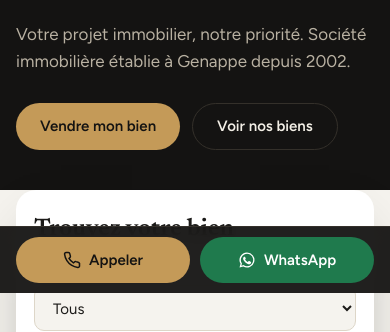
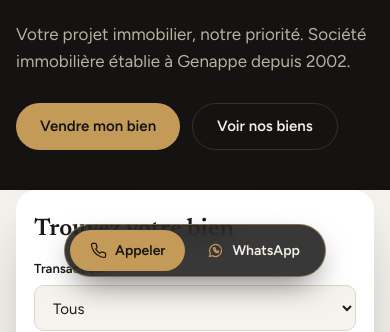
Before and after one commit to amarraduzzi/zamsrl, a plain HTML site: page index.html in a window 390 px wide. Shown: the part 551-883 px from the top of the page. Drawn offline with Linux system fonts and the light colour scheme.

Commit message:
Mobiele knoppen als zwevende capsule

```diff
--- a/index.html
+++ b/index.html
@@ -254,18 +254,22 @@ section,.funnel{scroll-margin-top:88px}
 @media (max-width:520px){.opts,.grid2{grid-template-columns:1fr}.sell-grid .steps{grid-template-columns:1fr}}
 
 
-/* Mobile action bar */
+/* Mobile action bar: floating capsule */
 .mbar{display:none}
 @media (max-width:760px){
-  .mbar{display:grid;grid-template-columns:1fr 1fr;gap:10px;position:fixed;left:0;right:0;bottom:0;z-index:30;
-    padding:10px 16px calc(10px + env(safe-area-inset-bottom,0px));background:rgba(20,19,18,.94);backdrop-filter:blur(10px);-webkit-backdrop-filter:blur(10px);border-top:1px solid var(--ink-line);
-    transition:transform .25s ease}
-  .mbar.off{transform:translateY(110%)}
-  .mbar a{display:flex;align-items:center;justify-content:center;gap:8px;font:600 15px/1 var(--f-body);text-decoration:none;border-radius:999px;padding:14px 12px}
-  .mbar svg{width:18px;height:18px;flex:none}
+  .mbar{display:flex;justify-content:center;position:fixed;left:0;right:0;bottom:0;z-index:30;pointer-events:none;
+    padding:0 16px calc(16px + env(safe-area-inset-bottom,0px));transition:transform .3s ease,opacity .3s ease}
+  .mbar.off{transform:translateY(120%);opacity:0}
+  .mbar .pill{pointer-events:auto;display:flex;align-items:center;gap:2px;padding:5px;border-radius:999px;
+    background:rgba(20,19,18,.84);backdrop-filter:blur(14px);-webkit-backdrop-filter:blur(14px);
+    border:1px solid rgba(196,154,88,.55);box-shadow:0 14px 32px -10px rgba(0,0,0,.6)}
+  .mbar a{display:flex;align-items:center;gap:8px;font:600 14px/1 var(--f-body);text-decoration:none;border-radius:999px;padding:12px 20px;color:var(--on-ink)}
+  .mbar a svg{width:17px;height:17px;flex:none}
   .mbar .call{background:var(--gold);color:var(--ink)}
-  .mbar .wa{background:#1f7a4d;color:#fff}
-  footer{padding-bottom:calc(36px + 72px + env(safe-area-inset-bottom,0px))}
+  .mbar .call:active{background:var(--gold-soft)}
+  .mbar .wa svg{color:var(--gold)}
+  .mbar .wa:active{background:rgba(255,255,255,.08)}
+  footer{padding-bottom:calc(36px + 80px + env(safe-area-inset-bottom,0px))}
 }
 footer{background:var(--ink);color:var(--on-ink-muted);font-size:14px;padding-block:36px}
 .foot{display:flex;flex-wrap:wrap;gap:16px 32px;align-items:center;justify-content:space-between}
@@ -504,8 +508,10 @@ footer{background:var(--ink);color:var(--on-ink-muted);font-size:14px;padding-bl
 </footer>
 
 <nav class="mbar" id="mbar" aria-label="Contact rapide">
-  <a class="call" href="tel:+32473924706"><svg viewBox="0 0 24 24" fill="none" stroke="currentColor" stroke-width="2" aria-hidden="true"><path d="M22 16.9v3a2 2 0 0 1-2.2 2 19.8 19.8 0 0 1-8.6-3.1 19.5 19.5 0 0 1-6-6A19.8 19.8 0 0 1 2.1 4.2 2 2 0 0 1 4.1 2h3a2 2 0 0 1 2 1.7c.1 1 .4 1.9.7 2.8a2 2 0 0 1-.5 2.1L8 9.9a16 16 0 0 0 6 6l1.3-1.3a2 2 0 0 1 2.1-.4c.9.3 1.8.6 2.8.7a2 2 0 0 1 1.7 2z"/></svg><span data-t="mbCall"></span></a>
-  <a class="wa" id="mb-wa" href="https://wa.me/32473924706" target="_blank" rel="noopener"><svg viewBox="0 0 24 24" fill="currentColor" aria-hidden="true"><path d="M12 2a10 10 0 0 0-8.6 15.1L2 22l5-1.3A10 10 0 1 0 12 2zm0 18.2a8.2 8.2 0 0 1-4.2-1.2l-.3-.2-3 .8.8-2.9-.2-.3A8.2 8.2 0 1 1 12 20.2zm4.5-6.1c-.2-.1-1.5-.7-1.7-.8-.2-.1-.4-.1-.6.1l-.8 1c-.1.2-.3.2-.5.1a6.7 6.7 0 0 1-3.3-2.9c-.3-.4.2-.4.7-1.3.1-.2 0-.3 0-.4l-.8-1.8c-.2-.5-.4-.4-.6-.4h-.5a1 1 0 0 0-.7.3 3 3 0 0 0-.9 2.2 5.2 5.2 0 0 0 1.1 2.7 11.8 11.8 0 0 0 4.5 4c1.7.7 2.3.8 3.2.6.5-.1 1.5-.6 1.7-1.2.2-.6.2-1.1.2-1.2-.1-.1-.3-.2-.5-.3z"/></svg><span>WhatsApp</span></a>
+  <div class="pill">
+    <a class="call" href="tel:+32473924706"><svg viewBox="0 0 24 24" fill="none" stroke="currentColor" stroke-width="1.7" aria-hidden="true"><path d="M22 16.9v3a2 2 0 0 1-2.2 2 19.8 19.8 0 0 1-8.6-3.1 19.5 19.5 0 0 1-6-6A19.8 19.8 0 0 1 2.1 4.2 2 2 0 0 1 4.1 2h3a2 2 0 0 1 2 1.7c.1 1 .4 1.9.7 2.8a2 2 0 0 1-.5 2.1L8 9.9a16 16 0 0 0 6 6l1.3-1.3a2 2 0 0 1 2.1-.4c.9.3 1.8.6 2.8.7a2 2 0 0 1 1.7 2z"/></svg><span data-t="mbCall"></span></a>
+    <a class="wa" id="mb-wa" href="https://wa.me/32473924706" target="_blank" rel="noopener"><svg viewBox="0 0 24 24" fill="none" stroke="currentColor" stroke-width="1.7" aria-hidden="true"><path d="M3.5 20.5l1.3-4.2A8.5 8.5 0 1 1 8 19.4z"/><path d="M9 8.5c0 3.5 3 6.5 6.5 6.5l1-1.6-2-1-1 .8a4.5 4.5 0 0 1-2.2-2.2l.8-1-1-2z"/></svg><span>WhatsApp</span></a>
+  </div>
 </nav>
 
 <script>
```
